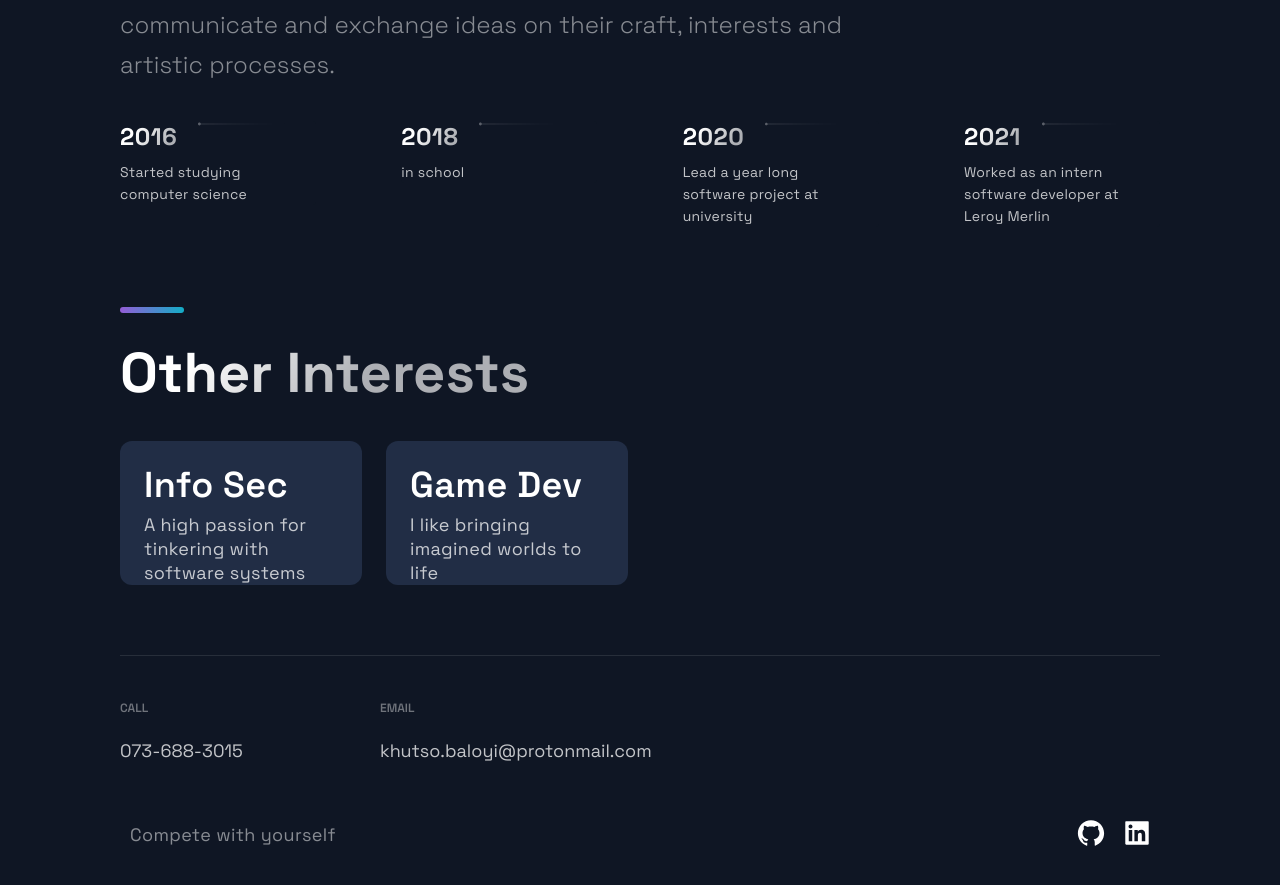
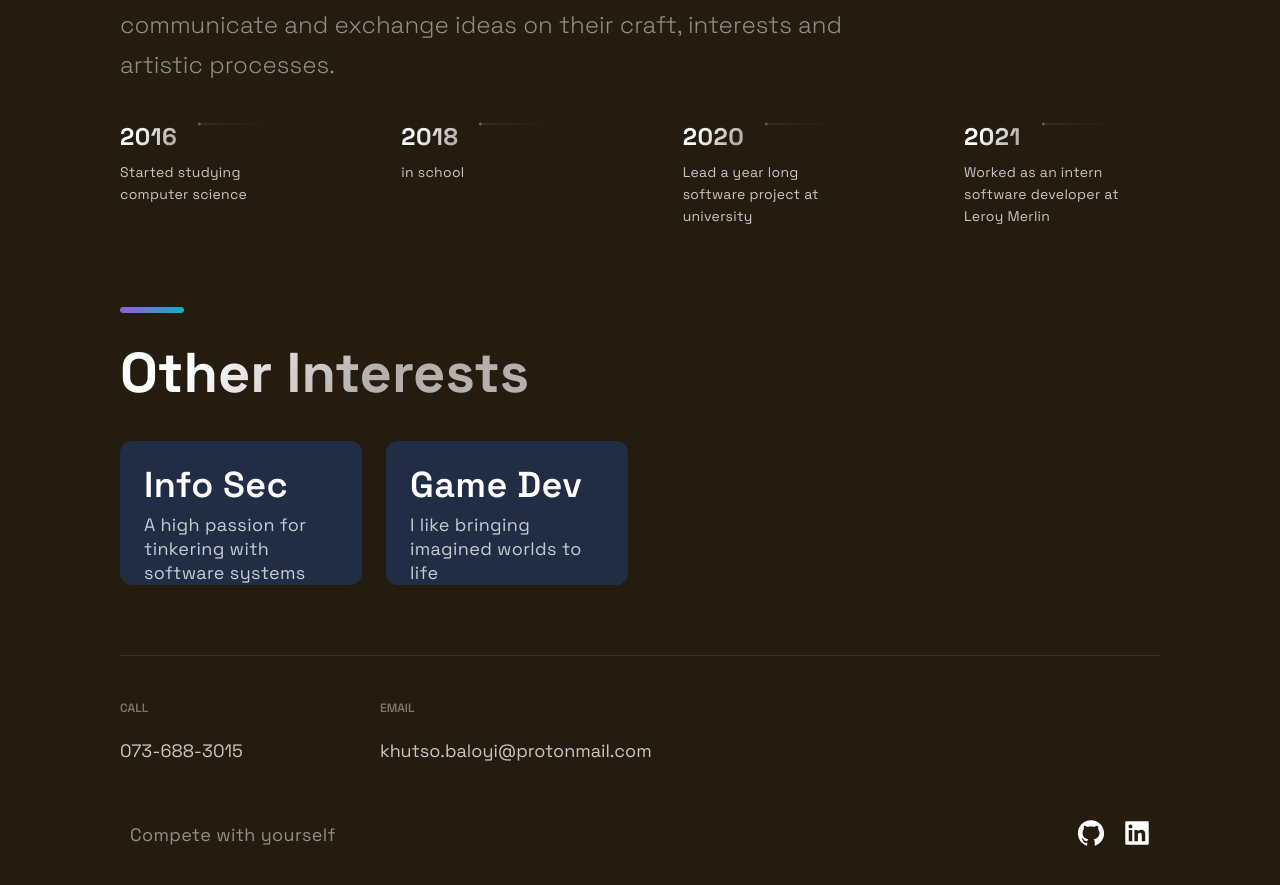
Before and after one commit to khutso-baloyi/vercel-github, a Next.js app: page / in a window 1280 px wide. Shown: the part 3192-4077 px from the top of the page. Built offline with nearby package versions, Linux system fonts and the light colour scheme.

Commit message:
new build

```diff
--- a/package.json
+++ b/package.json
@@ -10,6 +10,7 @@
   "dependencies": {
     "next": "10.2.3",
     "react": "17.0.2",
+    "react-dom": "^17.0.2",
     "react-icons": "^4.2.0",
     "styled-components": "^5.3.0",
     "styled-normalize": "^8.0.7"
--- a/src/components/NavDropDown/NavDropDown.js
+++ b/src/components/NavDropDown/NavDropDown.js
@@ -61,14 +61,14 @@ export const DropDownTextContainer = styled.div`
 `
 
 export const DropDownItemTitle = styled.h2`
-  color: #0f1624;
+  color: #241D0F;
   font-size: 18px;
   line-height: 26px;
   text-align: start;
 `
 
 export const DropDownItemDesc = styled.p`
-  color: #0f1624;
+  color: #241D0F;
   opacity: 0.5;
   font-size: 14px;
   line-height: 22px;
--- a/src/components/TimeLine/TimeLineStyles.js
+++ b/src/components/TimeLine/TimeLineStyles.js
@@ -3,7 +3,7 @@ import styled from 'styled-components'
 
 export const CarouselContainer = styled.ul`
   max-width: 1040px;
-  background: #0F1624;
+  background: #241D0F;
   padding: 0rem;
   list-style:none;
   display: flex;
@@ -40,7 +40,7 @@ export const CarouselMobileScrollNode = styled.div`
 `
 
 export const CarouselItem = styled.div`
-  background: #0F1624;
+  background: #241D0F;
   border-radius: 3px;
   max-width: 196px;
 
--- a/src/constants/constants.js
+++ b/src/constants/constants.js
@@ -4,7 +4,7 @@ export const projects = [
     description: "This mobile application enables grocery shoppers to monitor their grocery list's price differences from their favourite retail stores every month",
       image: '/images/retailprice.png',
       tags: ['React Native', 'Express', 'Postgres', 'Node'],
-    source: 'https://google.com',
+    source: 'https://drive.google.com/file/d/1OXlniTGwvBsUKSVjMEWv-zTn97swBivg/view?usp=sharing',
     visit: 'https://github.com/khutso-baloyi/RetailPrice',
     id: 0,
   },
--- a/src/styles/GlobalComponents/index.js
+++ b/src/styles/GlobalComponents/index.js
@@ -136,7 +136,7 @@ export const SecondaryBtn = styled.button`
   }
 
   &:hover {
-    color: #0f1624;
+    color: ##241D0F;
     background: #fff;
     border: 1px solid #fff;
   }
--- a/src/themes/default.js
+++ b/src/themes/default.js
@@ -7,7 +7,7 @@ export default {
   // Colors for layout
   colors: {
     primary1: "hsl(204,23.8%,95.9%)",
-    background1: "#0F1624",
+    background1: "#241D0F",
     accent1: "hsl(34.9,98.6%,72.9%)",
     button: "hsl(205.1,100%,36.1%)",
     background2: "hsl(232.7,27.3%,23.7%)",
```
Also changed, not shown: public/images/portfolios.png, 1 other file (tests, documents, lock files or other folders).
